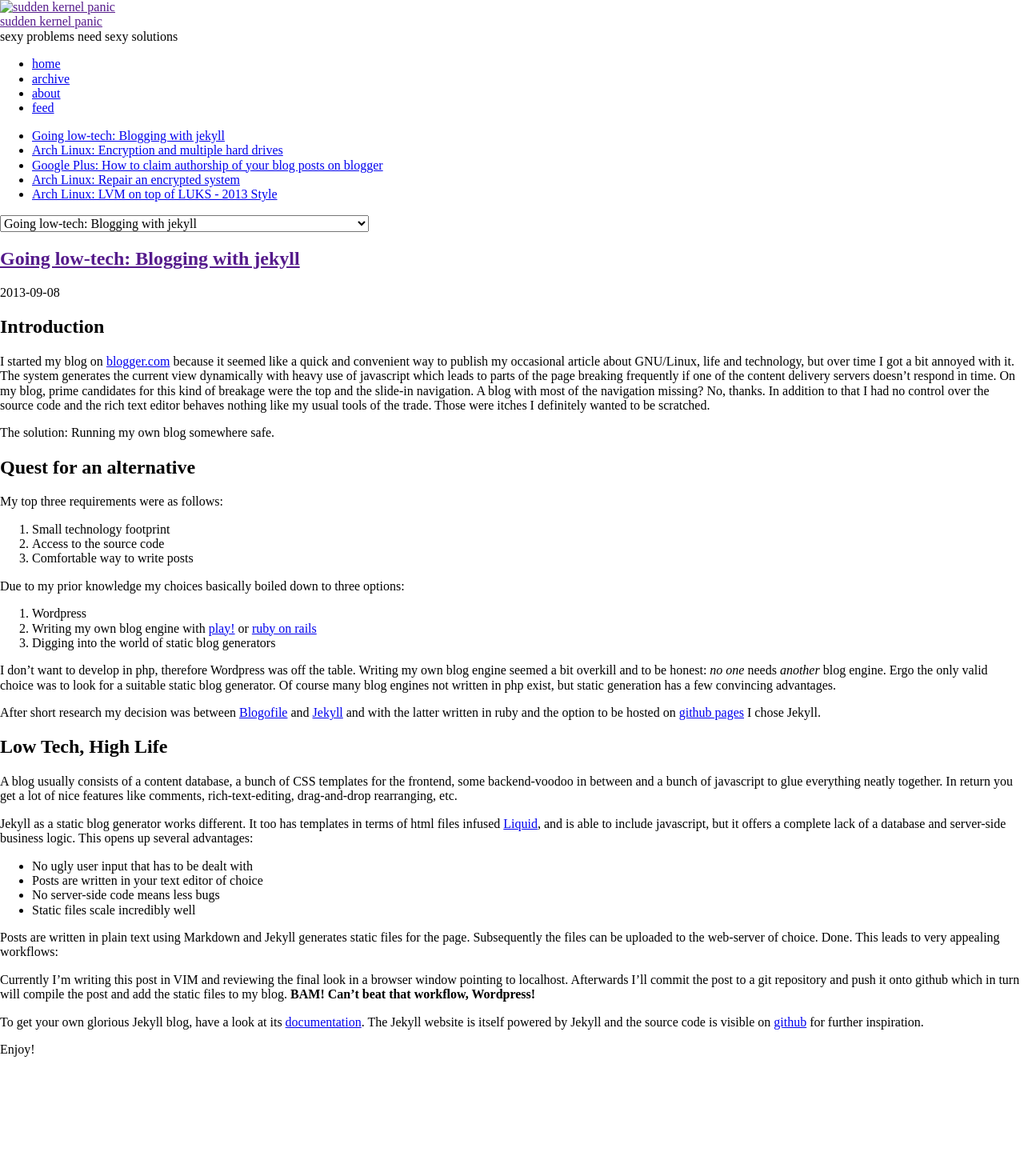
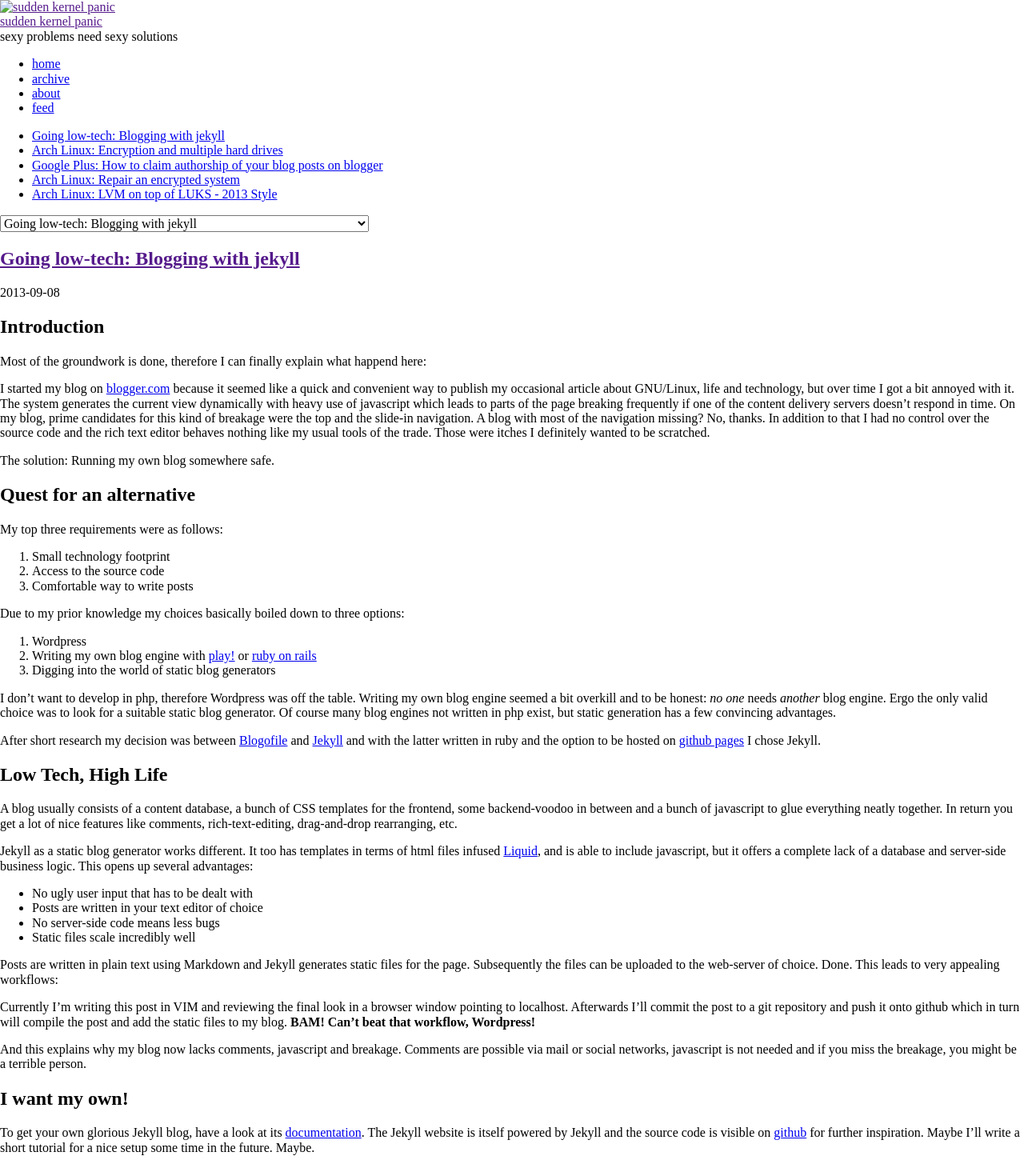
Before and after one commit to Bin7me/bin7me.github.io, a Jekyll site: the page built from _posts/2013-09-08-going-low-tech-blogging-with-jekyll.markdown, in a window 1280 px wide. Shown: the whole page at 80% size. Built offline with Jekyll 4.4.1, drawn with Linux system fonts in a browser that asks for light colours; nearby versions of some CDN libraries; some web fonts are replaced; library files that are not in the unit come from our copies; Markdown is read by kramdown in place of the engine named in the settings; before the commit the page ends 1337 px from its top, so only the background shows below that.

Commit message:
fixed some minor errors

```diff
--- a/_posts/2013-09-08-going-low-tech-blogging-with-jekyll.markdown
+++ b/_posts/2013-09-08-going-low-tech-blogging-with-jekyll.markdown
@@ -4,6 +4,8 @@ title: "Going low-tech: Blogging with jekyll"
 category: life
 ---
 ## Introduction
+Most of the groundwork is done, therefore I can finally explain what happend here:
+
 I started my blog on [blogger.com][blogger] because it seemed like a quick and convenient way to publish my occasional article about GNU/Linux, life and technology, but over time I got a bit annoyed with it. The system generates the current view dynamically with heavy use of javascript which leads to parts of the page breaking frequently if one of the content delivery servers doesn't respond in time. On my blog, prime candidates for this kind of breakage were the top and the slide-in navigation. A blog with most of the navigation missing? No, thanks. In addition to that I had no control over the source code and the rich text editor behaves nothing like my usual tools of the trade. Those were itches I definitely wanted to be scratched.
 
 The solution: Running my own blog somewhere safe.
@@ -39,16 +41,17 @@ Posts are written in plain text using Markdown and Jekyll generates static files
 
 Currently I'm writing this post in VIM and reviewing the final look in a browser window pointing to localhost. Afterwards I'll commit the post to a git repository and push it onto github which in turn will compile the post and add the static files to my blog. **BAM! Can't beat that workflow, Wordpress!**
 
-To get your own glorious Jekyll blog, have a look at its [documentation][jekylldoc]. The Jekyll website is itself powered by Jekyll and the source code is visible on [github][jekyllgithub] for further inspiration.
+And this explains why my blog now lacks comments, javascript and breakage. Comments are possible via mail or social networks, javascript is not needed and if you miss the breakage, you might be a terrible person.
 
-Enjoy!
+##I want my own!
+To get your own glorious Jekyll blog, have a look at its [documentation][jekylldoc]. The Jekyll website is itself powered by Jekyll and the source code is visible on [github][jekyllgithub] for further inspiration. Maybe I'll write a short tutorial for a nice setup some time in the future. Maybe.
 
 [blogger]: http://suddenkernelpanic.blogspot.de
 [blogofile]:http://www.blogofile.com/
 [githubpages]: https://pages.github.com
 [jekyll]: http://www.jekyllrb.com
+[jekylldoc]: http://jekyllrb.com/docs/home/
+[jekyllgithub]: https://github.com/mojombo/jekyll/tree/master/site
+[liquid]: http://wiki.shopify.com/Liquid
 [play]: http://www.playframework.com
 [rails]: http://www.rubyonrails.org
-[liquid]: http://wiki.shopify.com/Liquid
-[jekylldoc]: http://jekyllrb.com/docs/home/
-[jekyllgithub]: https://github.com/mojombo/jekyll/tree/master/site
```
